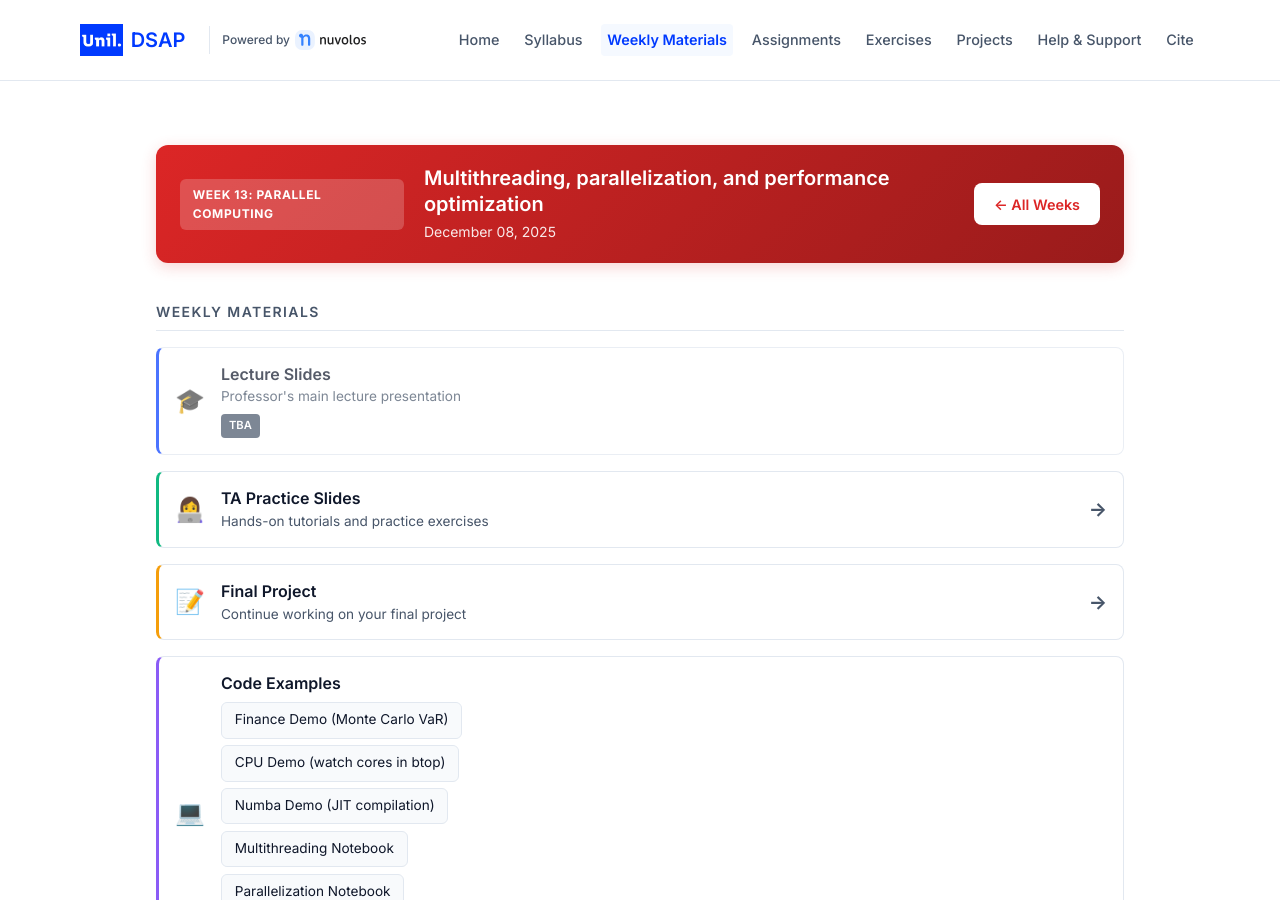
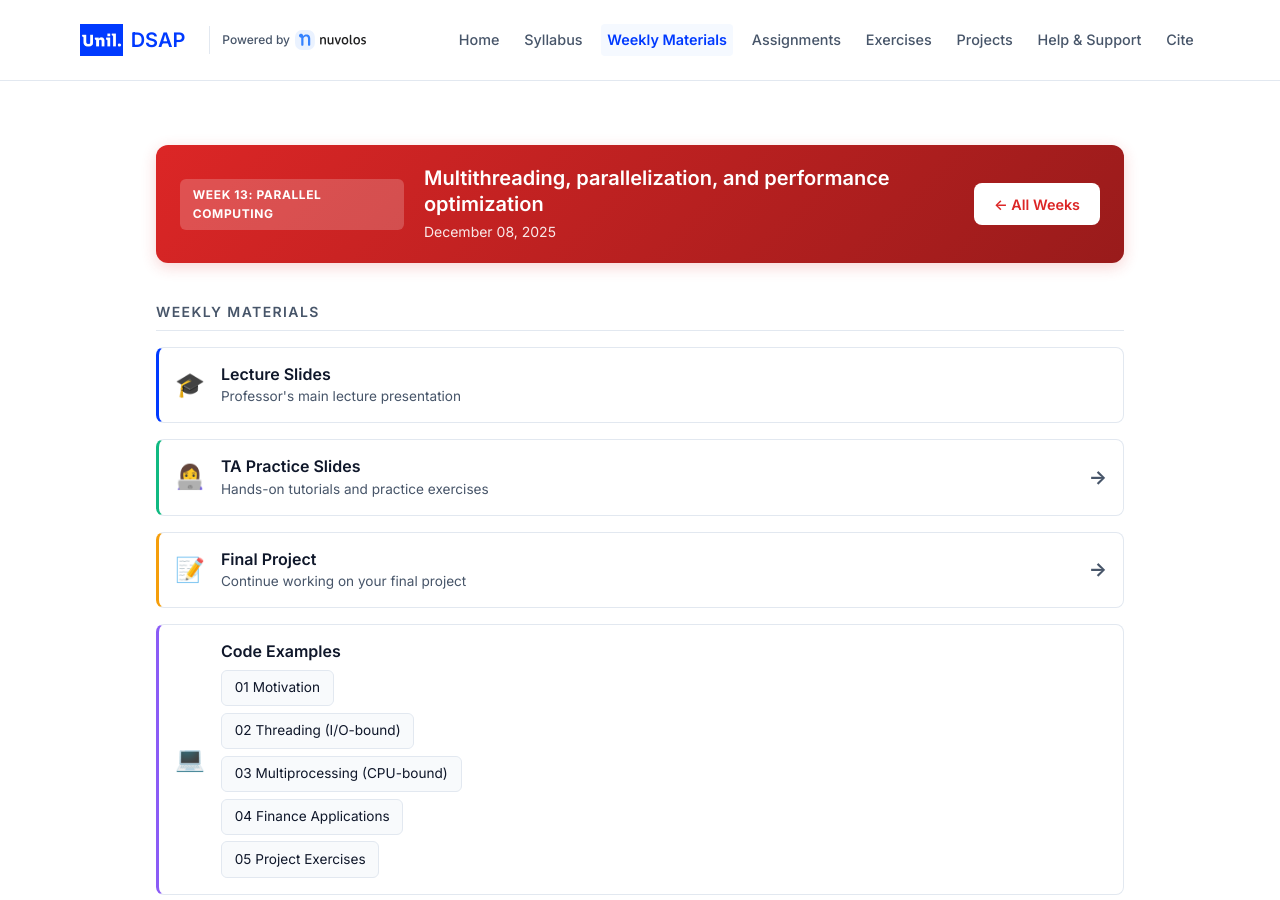
Before and after one commit to ap-unil-2025/course-materials, a Jekyll site: the page built from docs/_weeks/week13.md, in a window 1280 px wide and 900 px high. Built offline with Jekyll 4.4.1, drawn with Linux system fonts in a browser that asks for light colours.

Commit message:
Update professor's lecture materials

```diff
--- a/docs/_weeks/week13.md
+++ b/docs/_weeks/week13.md
@@ -10,18 +10,16 @@
   link: "/course-materials/projects.html"
   description: "Continue working on your final project"
 examples:
-  - title: "Finance Demo (Monte Carlo VaR)"
-    link: "/course-materials/demos/week13/finance_demo.py"
-  - title: "CPU Demo (watch cores in btop)"
-    link: "/course-materials/demos/week13/cpu_demo.py"
-  - title: "Numba Demo (JIT compilation)"
-    link: "/course-materials/demos/week13/numba_demo.py"
-  - title: "Multithreading Notebook"
-    link: "/course-materials/slides/lecture/lectures/lecture_13/demo/multithreading.ipynb"
-  - title: "Parallelization Notebook"
-    link: "/course-materials/slides/lecture/lectures/lecture_13/demo/parallelization.ipynb"
-  - title: "Numba Notebook"
-    link: "/course-materials/slides/lecture/lectures/lecture_13/demo/numba.ipynb"
+  - title: "01 Motivation"
+    link: "/course-materials/slides/lecture/lectures/lecture_13/demo/01_motivation.ipynb"
+  - title: "02 Threading (I/O-bound)"
+    link: "/course-materials/slides/lecture/lectures/lecture_13/demo/02_threading_io_bound.ipynb"
+  - title: "03 Multiprocessing (CPU-bound)"
+    link: "/course-materials/slides/lecture/lectures/lecture_13/demo/03_multiprocessing_cpu_bound.ipynb"
+  - title: "04 Finance Applications"
+    link: "/course-materials/slides/lecture/lectures/lecture_13/demo/04_finance_applications.ipynb"
+  - title: "05 Project Exercises"
+    link: "/course-materials/slides/lecture/lectures/lecture_13/demo/05_project_exercises.ipynb"
 references:
   - title: "Python Threading Docs"
     link: "https://docs.python.org/3/library/threading.html"
```
Also changed, not shown: other parts of docs/_weeks/week13.md (+1 -1 lines), content/week-definitions/week13.md (+11 -13 lines).
